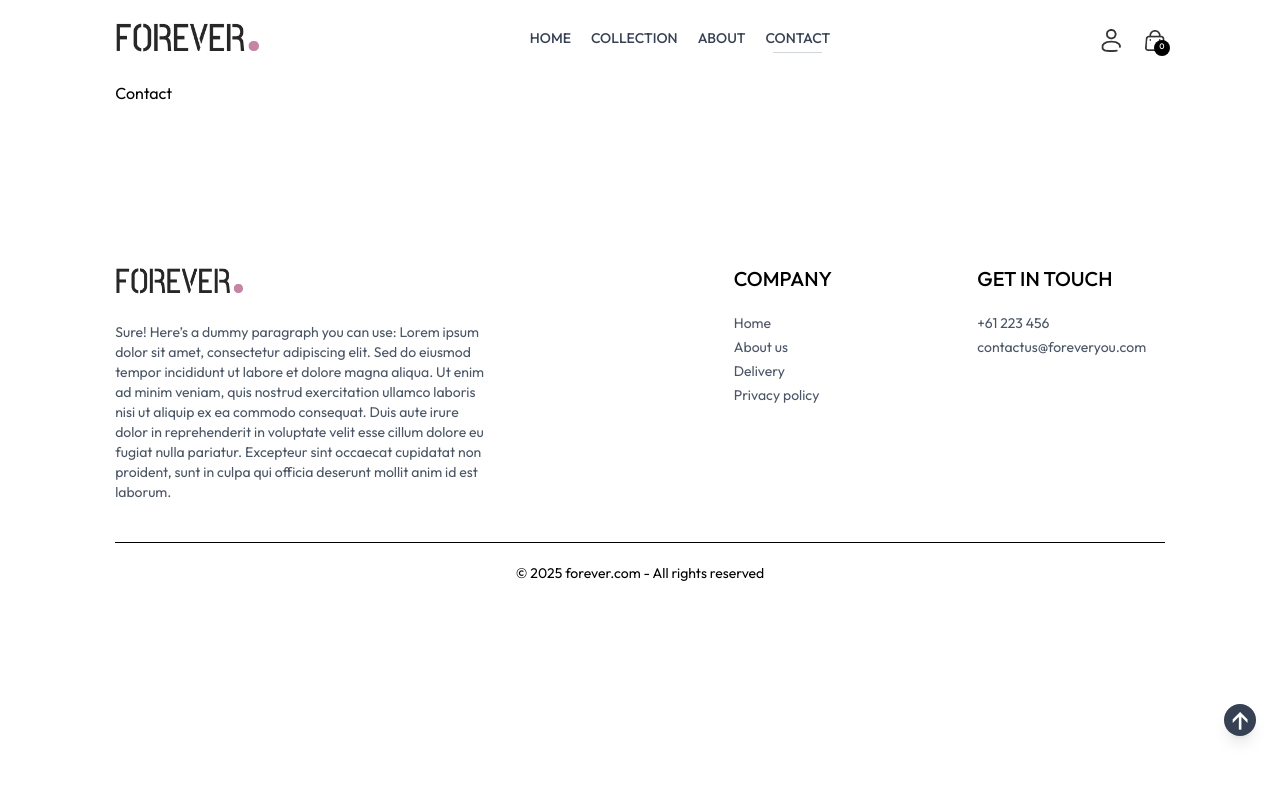
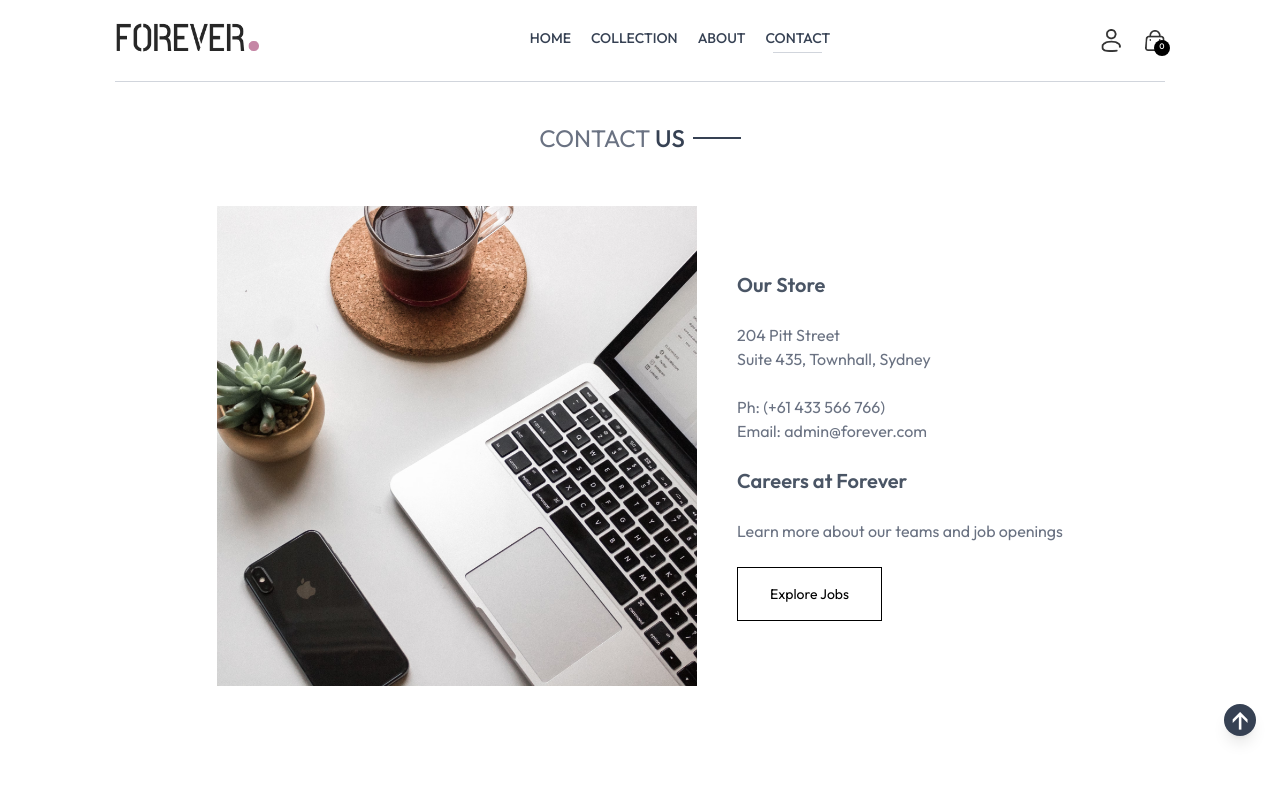
Before and after one commit to dbpthk/ecommerce-website, a React (Vite) app: page /contact in a window 1280 px wide. Shown: the top 800 px of the page. Built offline with nearby package versions, Linux system fonts and the light colour scheme; a web font is replaced by a local one.

Commit message:
contact page complete, backend to be done

```diff
--- a/src/components/Hero.jsx
+++ b/src/components/Hero.jsx
@@ -1,4 +1,5 @@
 import { assets } from "../assets/frontend_assets/assets";
+import { Link } from "react-router-dom";
 
 const Hero = () => {
   return (
@@ -15,7 +16,9 @@
           </h1>
 
           <div className="flex items-center gap-2">
-            <p className="font-semibold text-sm md:text-base">SHOP NOW</p>
+            <Link to="/collection">
+              <p className="font-semibold text-sm md:text-base">SHOP NOW</p>
+            </Link>
             <div className="w-8 md:w-11 h-[2px] bg-[#414141]"></div>
           </div>
         </div>
--- a/src/pages/Contact.jsx
+++ b/src/pages/Contact.jsx
@@ -1,7 +1,44 @@
 import React from "react";
+import Title from "./../components/Title.jsx";
+import { assets } from "../assets/frontend_assets/assets";
+import NewsLetterBox from "./../components/NewsLetterBox.jsx";
 
 const Contact = () => {
-  return <div>Contact</div>;
+  return (
+    <>
+      <div className="text-center text-2xl pt-10 border-t border-gray-300">
+        <Title text1={"CONTACT"} text2={"US"} />
+      </div>
+      <div className="my-10 flex flex-col justify-center md:flex-row gap-10 mb-28">
+        <img
+          className="w-full md:max-w-[480px]"
+          src={assets.contact_img}
+          alt=""
+        />
+        <div className="flex flex-col justify-center items-start gap-6">
+          <p className="font-semibold text-xl text-gray-600">Our Store</p>
+          <p className="text-gray-500">
+            204 Pitt Street
+            <br /> Suite 435, Townhall, Sydney
+          </p>
+          <p className="text-gray-500">
+            Ph: (+61 433 566 766)
+            <br /> Email: admin@forever.com
+          </p>
+          <p className="font-semibold text-xl text-gray-600">
+            Careers at Forever
+          </p>
+          <p className="text-gray-500">
+            Learn more about our teams and job openings
+          </p>
+          <button className="border border-black text-sm px-8 py-4 cursor-pointer hover:bg-black hover:text-white transition-all duration-500">
+            Explore Jobs
+          </button>
+        </div>
+      </div>
+      <NewsLetterBox />
+    </>
+  );
 };
 
 export default Contact;
```
